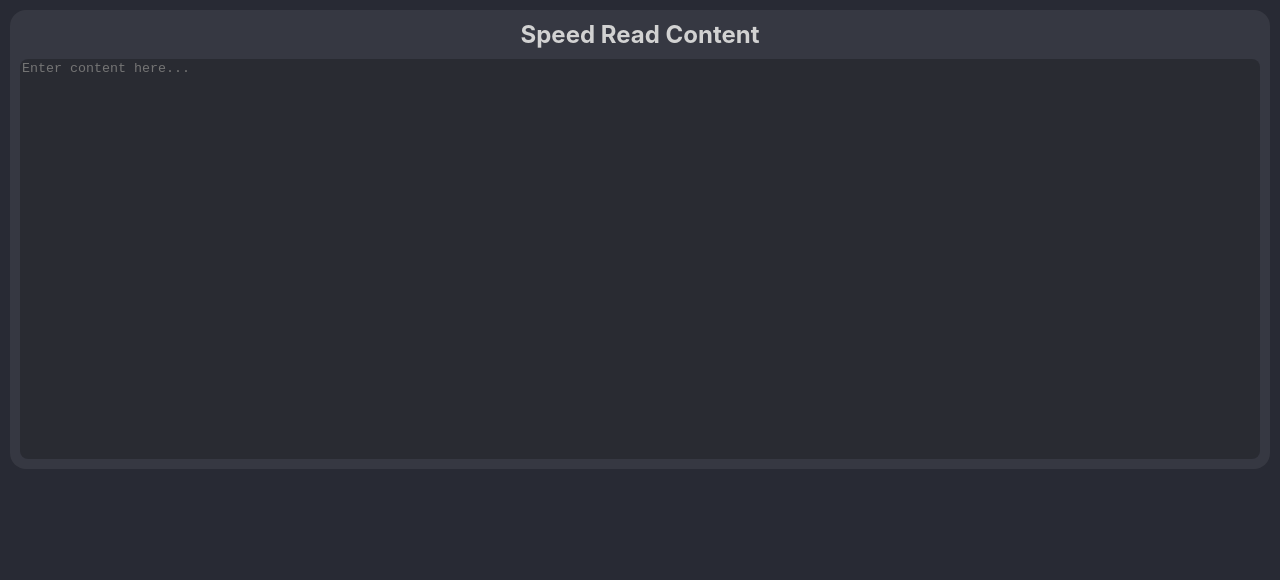
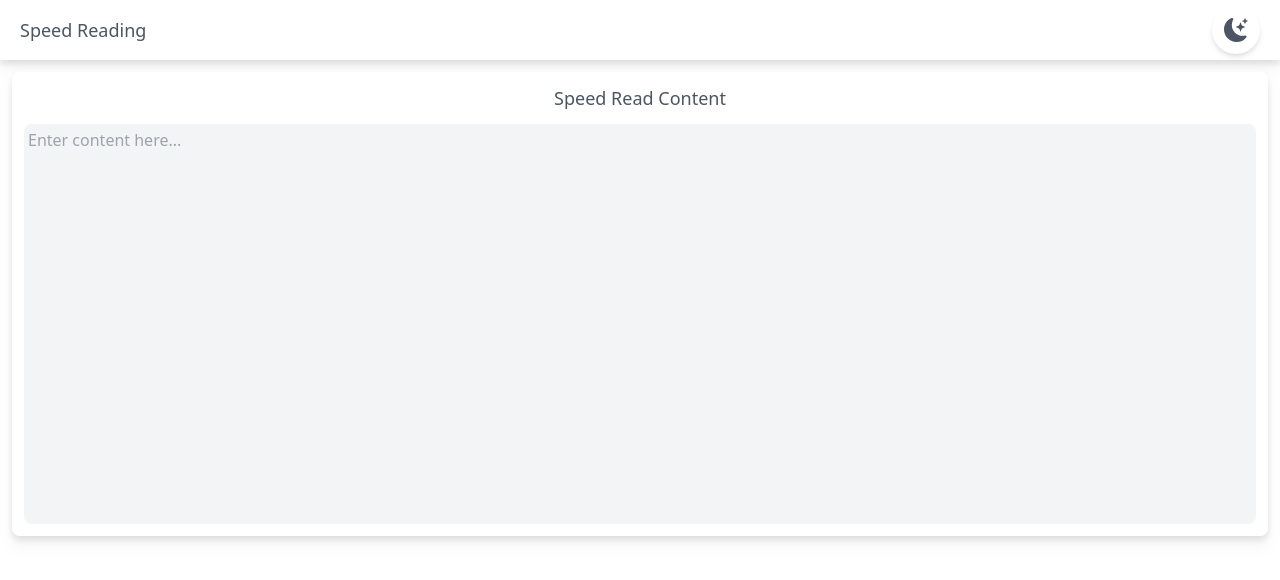
Before and after one commit to chasejohnson626/speed-reader, a React (Create React App) app: page / in a window 1280 px wide. Shown: the top 580 px of the page. Built offline with nearby package versions, Linux system fonts and the light colour scheme.

Commit message:
changed css to use tailwind and added dark mode toggle

```diff
--- a/package.json
+++ b/package.json
@@ -8,6 +8,7 @@
     "@testing-library/user-event": "^13.5.0",
     "react": "^18.2.0",
     "react-dom": "^18.2.0",
+    "react-icons": "^4.7.1",
     "react-scripts": "5.0.1",
     "web-vitals": "^2.1.4"
   },
@@ -34,5 +35,10 @@
       "last 1 firefox version",
       "last 1 safari version"
     ]
+  },
+  "devDependencies": {
+    "autoprefixer": "^10.4.13",
+    "postcss": "^8.4.20",
+    "tailwindcss": "^3.2.4"
   }
 }
--- /dev/null
+++ b/postcss.config.js
@@ -0,0 +1,6 @@
+module.exports = {
+  plugins: {
+    tailwindcss: {},
+    autoprefixer: {},
+  },
+}
--- a/public/index.html
+++ b/public/index.html
@@ -1,5 +1,5 @@
 <!DOCTYPE html>
-<html lang="en">
+<html class='notdark' lang="en">
   <head>
     <meta charset="utf-8" />
     <link rel="icon" href="%PUBLIC_URL%/favicon.ico" />
--- a/src/App.css
+++ /dev/null
@@ -1,11 +0,0 @@
-:root {
-    --background: #282a34;
-    --component: #ffffff11;
-    --innerComponent: #0000003d;
-    --text: #d2d2d2;
-    --outline: #42a3cc;
-}
-
-body {
-    background-color: var(--background);
-}
--- a/src/App.js
+++ b/src/App.js
@@ -1,13 +1,40 @@
+import React from 'react'
 import SpeedReader from './Components/SpeedReader.js'
+import colors from 'tailwindcss/colors'
 
-function App() {
-  return (
-    <div className="App">
-      <header className="App-header">
-        <SpeedReader />
-      </header>
-    </div>
-  );
+class App extends React.Component {
+  constructor (props) {
+    super(props)
+
+    this.state = {
+        darkModeClass: 'App'
+    }
+
+    this.toggleDarkMode = this.toggleDarkMode.bind(this)
+  }
+
+  toggleDarkMode(darkMode) {
+    let darkModeClassStr = 'App'
+    if (darkMode) {
+      darkModeClassStr = 'App dark'
+      document.body.style = `background: ${colors.gray[900]}`
+    } else {
+      document.body.style = `background: ${colors.gray[100]}`
+    }
+    this.setState({
+      darkModeClass: darkModeClassStr
+    })
+  }
+
+  render() {
+    return (
+      <div className={this.state.darkModeClass}>
+        <header className="App-header">
+          <SpeedReader toggleDarkMode={this.toggleDarkMode}/>
+        </header>
+      </div>
+    );
+  }
 }
 
 export default App;
--- /dev/null
+++ b/src/Components/Header.js
@@ -0,0 +1,26 @@
+import React from 'react'
+import { BsMoonStarsFill } from 'react-icons/bs';
+
+const Header = ({ toggleDarkMode }) => {
+    return(
+        <div className='min-h-[60px]
+            flex
+            items-center
+            justify-between
+            bg-white
+            dark:bg-gray-700
+            drop-shadow-lg
+            text-lg
+            font-medium
+            text-gray-600
+            dark:text-white
+            px-5'>
+            <h1>Speed Reading</h1>
+            <button onClick={toggleDarkMode} className=' bg-inherit shadow-md dark:shadow-gray-800 rounded-3xl hover:bg-black hover:bg-opacity-10'>
+                <BsMoonStarsFill className='m-3 w-6 h-6'/>
+            </button>
+        </div>
+    );
+}
+
+export default Header
--- a/src/Components/Input.js
+++ b/src/Components/Input.js
@@ -1,12 +1,28 @@
 import React from 'react'
-import styles from './Input.module.css'
 
 class Input extends React.Component {
     render() {
         return(
-            <div className={styles.input}>
-                <h2>Speed Read Content</h2>
-                <textarea placeholder='Enter content here...'/>
+            <div className='flex
+                gap-3
+                items-center
+                bg-white
+                drop-shadow-lg
+                flex-col
+                p-3
+                dark:bg-gray-700
+                rounded-lg
+                dark:text-white'>
+                <h2 className='text-lg font-medium text-gray-600 dark:text-white'>Speed Read Content</h2>
+                <textarea className='dark:bg-gray-800
+                    bg-gray-100
+                    w-full
+                    resize-none min-h-[400px]
+                    rounded-lg p-1
+                    focus:outline-primary
+                    focus:outline-offset-0
+                    focus:outline-none'
+                    placeholder='Enter content here...'/>
             </div>
         );
     }
--- a/src/Components/Input.module.css
+++ /dev/null
@@ -1,34 +0,0 @@
-@import '../App.css';
-
-.input {
-    display: flex;
-    flex-direction: column;
-    justify-content: space-between;
-    align-items: center;
-    gap: 10px;
-    width: 100%;
-    box-sizing: border-box;
-    background-color: var(--component);
-    border-radius: 1rem;
-    color: var(--text);
-    padding: 10px;
-}
-
-.input h2 {
-    margin: 0;
-}
-
-.input textarea {
-    width: 100%;
-    box-sizing: border-box;
-    min-height: 400px;
-    background-color: var(--innerComponent);
-    border-radius: 0.5rem;
-    color: var(--text);
-    border: none;
-    resize: none;
-}
-
-.input textarea:focus {
-    outline: 2px solid var(--outline);
-}
--- a/src/Components/SpeedReader.js
+++ b/src/Components/SpeedReader.js
@@ -1,18 +1,20 @@
 import React from 'react'
 import Input from './Input.js'
-import Styles from './SpeedReader.module.css'
+import Header from './Header.js'
 
 class SpeedReader extends React.Component {
     constructor (props) {
         super(props)
 
-        /*
-        this.state = {
-            things here
-        }
-        */
         this.inputText = ''
+        this.darkMode = false;
         this.setInput = this.setInput.bind(this)
+        this.toggleDarkMode = this.toggleDarkMode.bind(this)
+    }
+
+    toggleDarkMode() {
+        this.darkMode = !this.darkMode
+        this.props.toggleDarkMode(this.darkMode)
     }
 
     setInput(input) {
@@ -21,8 +23,11 @@ class SpeedReader extends React.Component {
 
     render() {
         return (
-            <div className={Styles.main}>
-                <Input setInput={this.setInput} />
+            <div>
+                <Header toggleDarkMode={this.toggleDarkMode}/>
+                <div className='p-3'>
+                    <Input setInput={this.setInput} />
+                </div>
             </div>
         );
     }
--- a/src/Components/SpeedReader.module.css
+++ /dev/null
@@ -1,5 +0,0 @@
-@import '../App.css';
-
-.main {
-    padding: 10px;
-}
--- a/src/index.css
+++ b/src/index.css
@@ -1,13 +1,3 @@
-body {
-  margin: 0;
-  font-family: -apple-system, BlinkMacSystemFont, 'Segoe UI', 'Roboto', 'Oxygen',
-    'Ubuntu', 'Cantarell', 'Fira Sans', 'Droid Sans', 'Helvetica Neue',
-    sans-serif;
-  -webkit-font-smoothing: antialiased;
-  -moz-osx-font-smoothing: grayscale;
-}
-
-code {
-  font-family: source-code-pro, Menlo, Monaco, Consolas, 'Courier New',
-    monospace;
-}
+@tailwind base;
+@tailwind components;
+@tailwind utilities;
--- /dev/null
+++ b/tailwind.config.js
@@ -0,0 +1,15 @@
+/** @type {import('tailwindcss').Config} */
+module.exports = {
+  content: [
+    "./src/**/*.{js,jsx,ts,tsx}",
+  ],
+  darkMode: 'class',
+  theme: {
+    extend: {
+      colors: {
+        'primary': '#35a1db',
+      },
+    },
+  },
+  plugins: [],
+}
```
Also changed, not shown: 1 other file (tests, documents, lock files or other folders).
